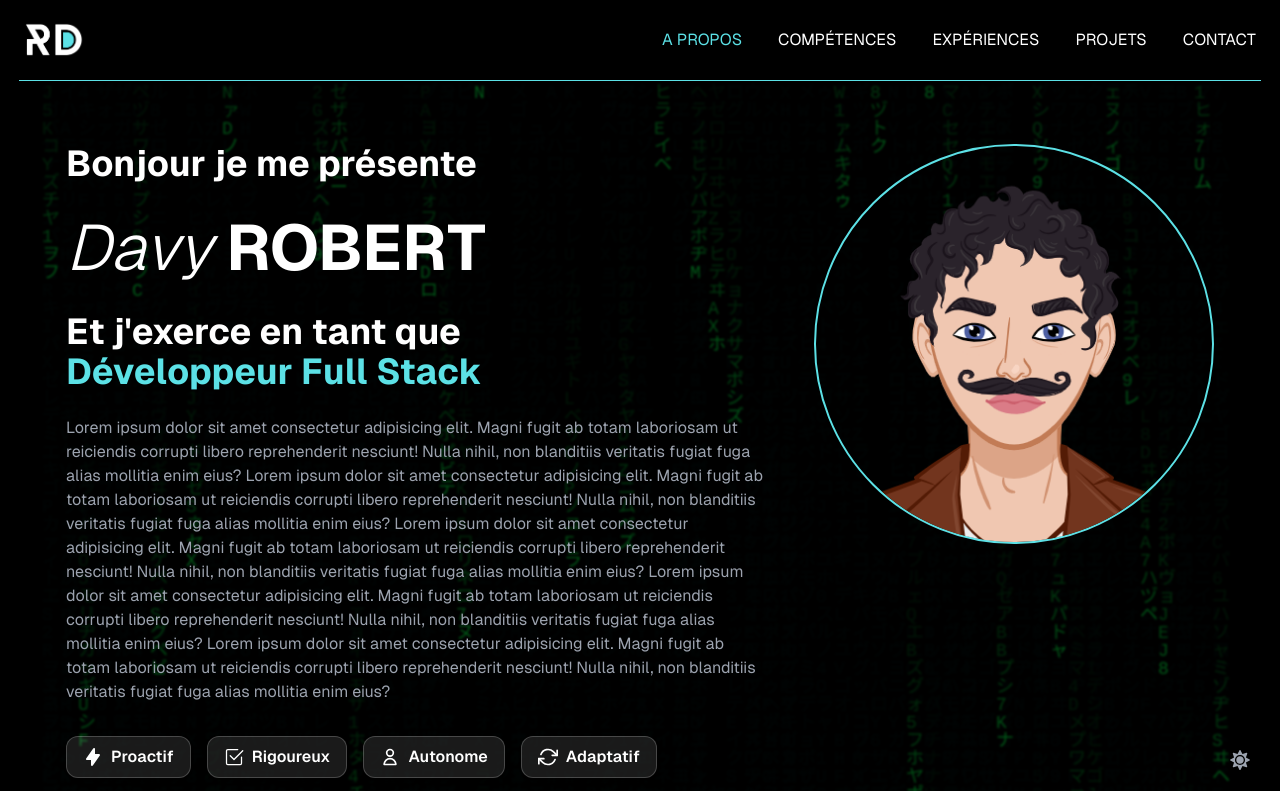
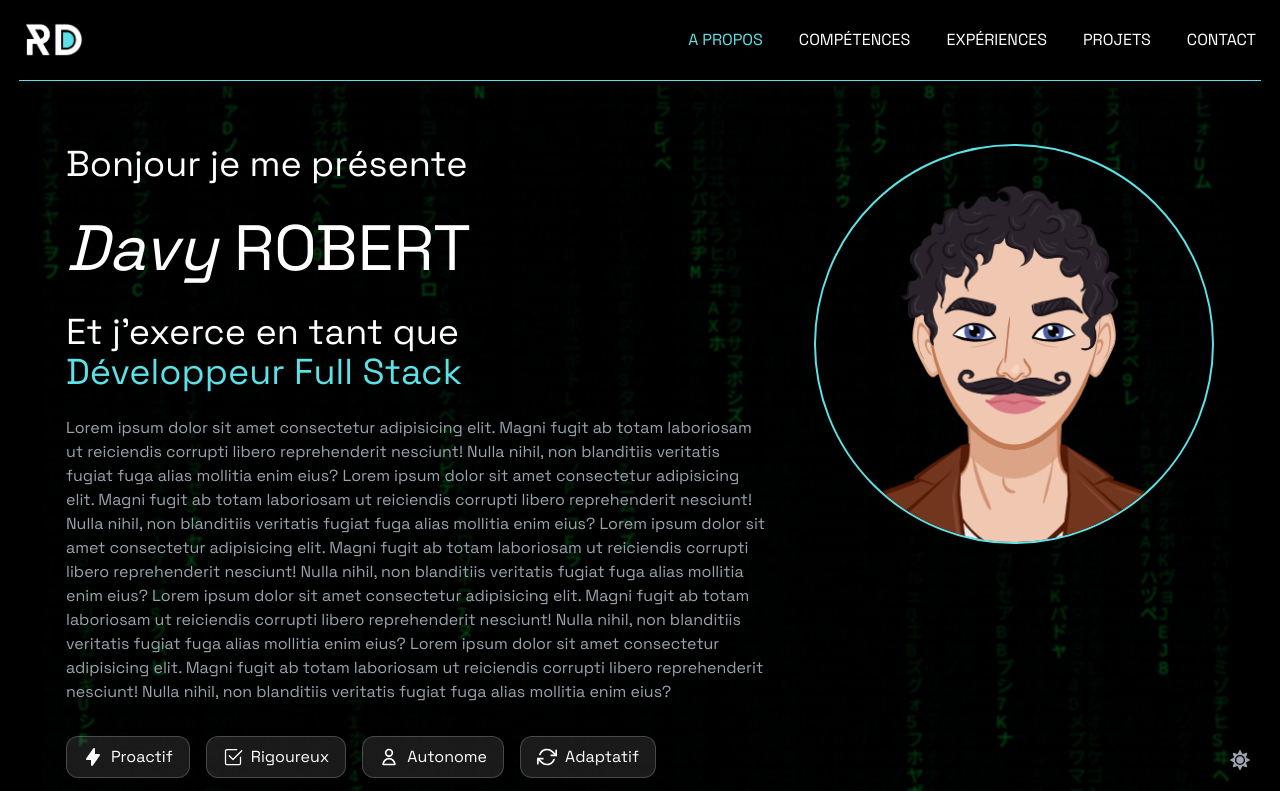
Before and after one commit to DavyR01/davyrobert-portfolio, a Next.js app: page / in a window 1280 px wide. Shown: the top 791 px of the page. Built offline with nearby package versions, Linux system fonts and the light colour scheme; no server answers.

Commit message:
add new fonts tailwind config

```diff
--- a/src/app/layout.tsx
+++ b/src/app/layout.tsx
@@ -19,6 +19,11 @@ const geistMono = localFont({
    variable: "--font-geist-mono",
    weight: "100 900",
 });
+const spaceGrotesk = localFont({
+   src: "../fonts/SpaceGroteskRegular.woff",
+   variable: "--font-space-grotesk",
+   weight: "100 900",
+});
 
 export const metadata: Metadata = {
    title: "Davy Robert - Portfolio",
@@ -33,7 +38,7 @@ export default async function RootLayout({
    const isMaintenanceMode = process.env.APP_MAINTENANCE === "false";
    const htmlThemeClass = await getServerThemeClass();
    return (
-      <html lang="en" className={`${htmlThemeClass} ${geistSans.variable} ${geistMono.variable}`}>
+      <html lang="en" className={`${htmlThemeClass} ${geistSans.variable} ${geistMono.variable} ${spaceGrotesk.variable}`}>
          <body className="antialiased flex flex-col min-h-screen overflow-x-hidden bg-[var(--bg-light)] dark:bg-[var(--bg-dark)]">
             <Script id="theme-init" strategy="beforeInteractive">
                {THEME_INIT_SCRIPT}
--- a/src/app/page.tsx
+++ b/src/app/page.tsx
@@ -30,7 +30,7 @@ export default function Home() {
   }, [searchParams, router]);
 
   return (
-    <main className="flex-1 px-2 sm:px-8 pb-20 gap-16 font-[family-name:var(--font-geist-sans)] dark:bg-[var(--bg-dark)] dark:text-[var(--text-color-light)] text-[var(--text-color-dark)]">
+    <main className="flex-1 px-2 sm:px-8 pb-20 gap-16 font-grotesk dark:bg-[var(--bg-dark)] dark:text-[var(--text-color-light)] text-[var(--text-color-dark)]">
       <div className="flex flex-col items-center gap-8 w-full">
         <Navbar />
         {/* <Numbers /> */}
--- a/tailwind.config.ts
+++ b/tailwind.config.ts
@@ -15,10 +15,15 @@ export default {
          },
          screens: {
             xxs: "280px",
-            xs: "390px",        // ➜ 3 colonnes
+            xs: "390px",
             xs420: "420px",
             xs858: { max: "858px" },
             "xs859-min": { min: "859px" },
+         },
+         fontFamily: {
+            sans: ['var(--font-geist-sans)', 'sans-serif'],
+            mono: ['var(--font-geist-mono)', 'sans-serif'],
+            grotesk: ['var(--font-space-grotesk)', 'serif'],
          },
       },
    },
```
Also changed, not shown: src/fonts/SpaceGroteskRegular.woff (added), 1 other file (tests, documents, lock files or other folders).
